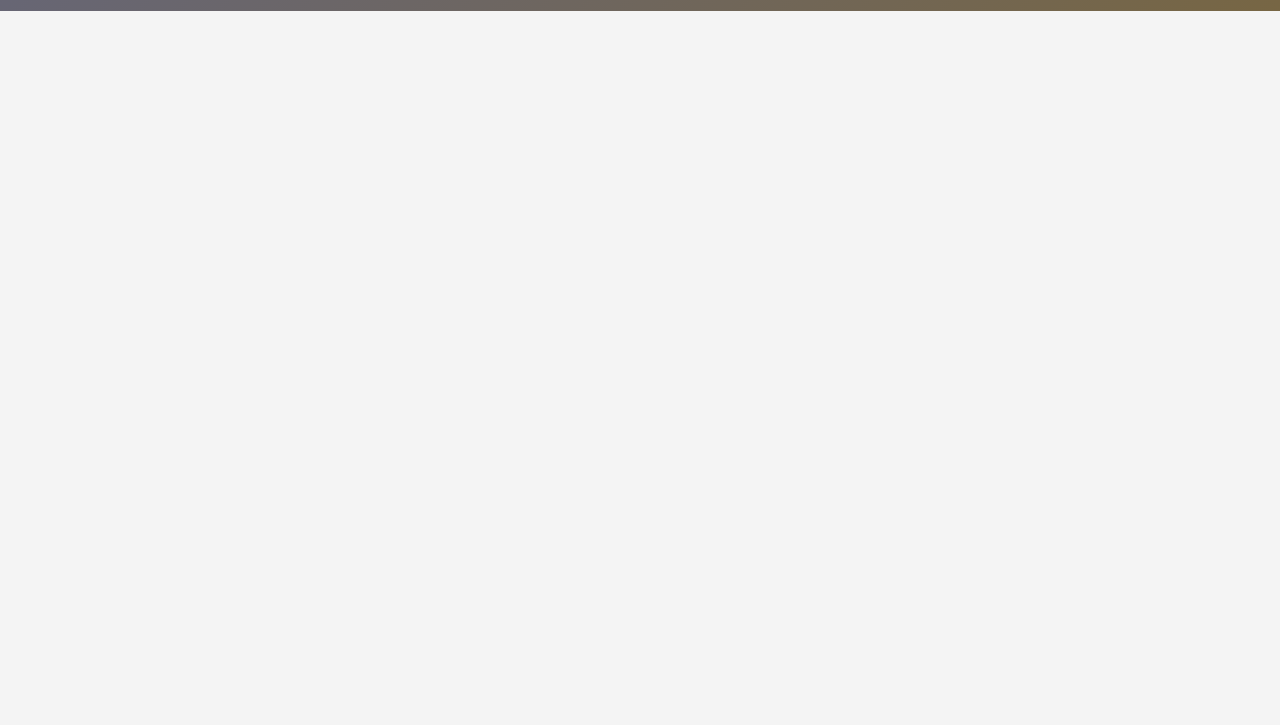
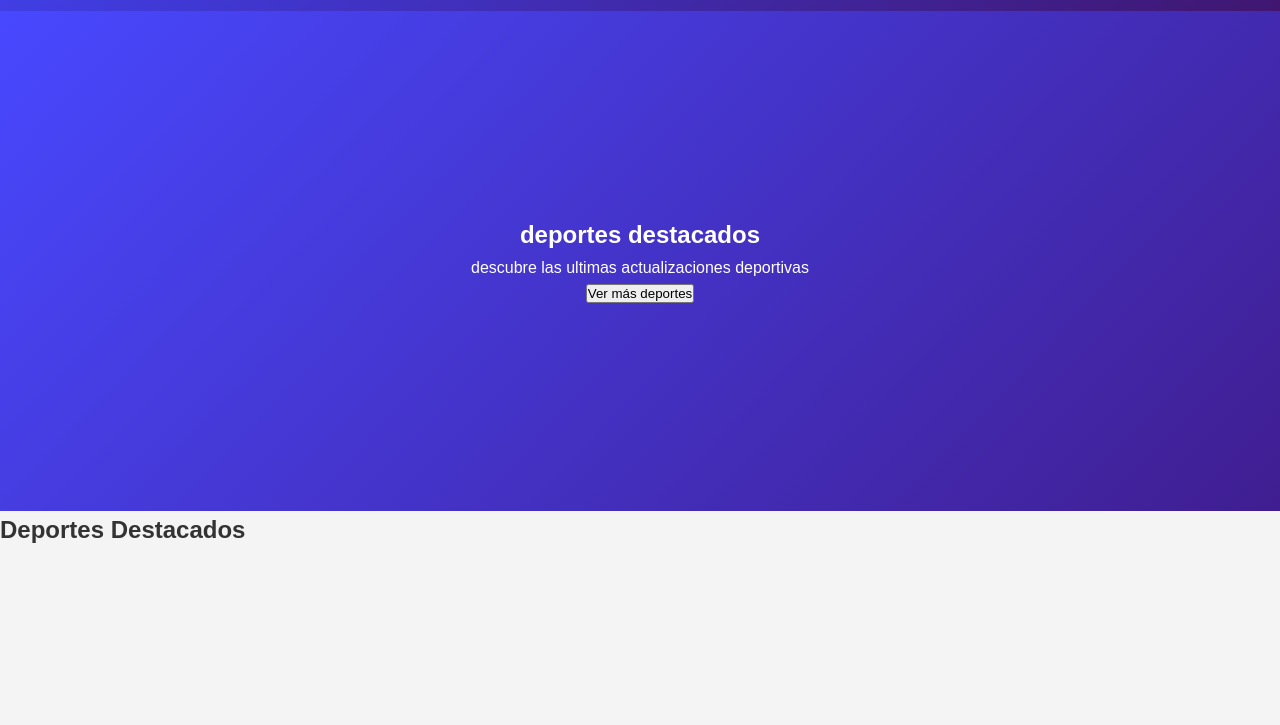
Before and after one commit to jesusmsc178-gif/deportes, a plain HTML site: page index.html in a window 1280 px wide. Shown: the part 75-800 px from the top of the page. Drawn offline with Linux system fonts and the light colour scheme.

Commit message:
actualisacion nueva

```diff
--- a/css/style.css
+++ b/css/style.css
@@ -11,16 +11,16 @@ body{
 
 }
 header{
-    background: linear-gradient(134deg,#667 0%, #764 100%);
+    background: linear-gradient(134deg,rgb(64, 64, 235) 0%, rgb(64, 22, 112) 100%);
     color: #fff;
     padding: 20px 0;
-    text-align: center;
+  box-shadow: 0 2px 4px rgba(0,0,0,0.1);
 }
 nav{
     display: flex;
     justify-content: space-between;
     align-items: center;
-    padding: 0 20px;
+    padding: 0 40px;
     margin: 0 auto;
     max-width: 1200px;
 }
@@ -42,3 +42,12 @@ nav a{
 nav a:hover{
     opacity: 0.7;
 }
+.hero{
+    background: linear-gradient(134deg,rgb(72, 72, 255) 0%, rgb(64, 30, 145) 100%);
+    height: 500px;
+    display: flex;
+    align-items: center;
+    justify-content: center;
+    text-align: center;
+    color: white;
+}
--- a/index.html
+++ b/index.html
@@ -17,5 +17,18 @@
         </div>
     </nav>
  </header>
+ <section id="inicio" class="hero">
+    <div class="hero-content">
+        <h1>deportes destacados </h1>
+        <p>descubre las ultimas actualizaciones deportivas</p>
+        <button>Ver más deportes</button>
+    </div>
+ </section>
+ <section id="deportes" class="deportes-section">
+    <h2 class="section-title">Deportes Destacados</h2>
+    <div class="menu-grid">
+
+    </div>
+ </section>
 </body>
 </html>
```
